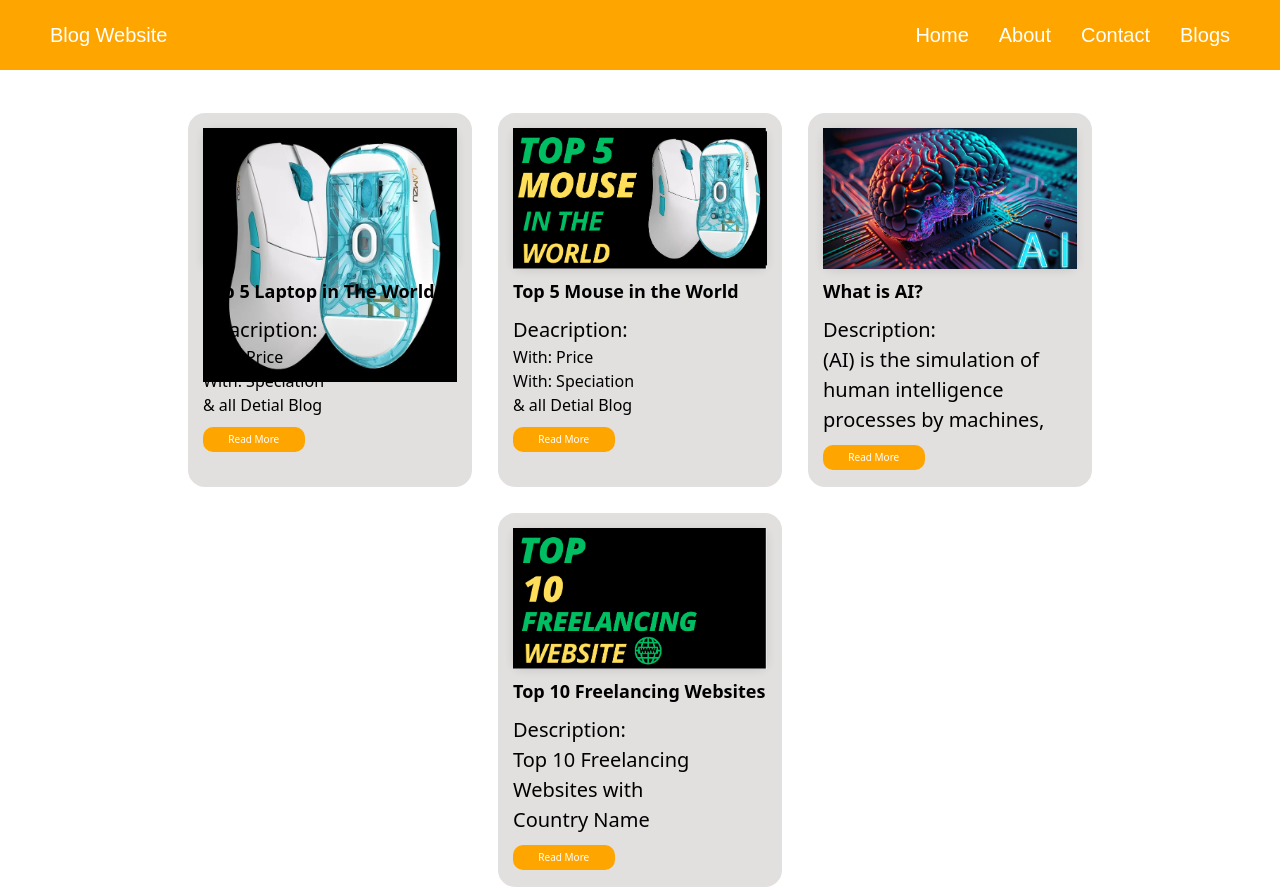
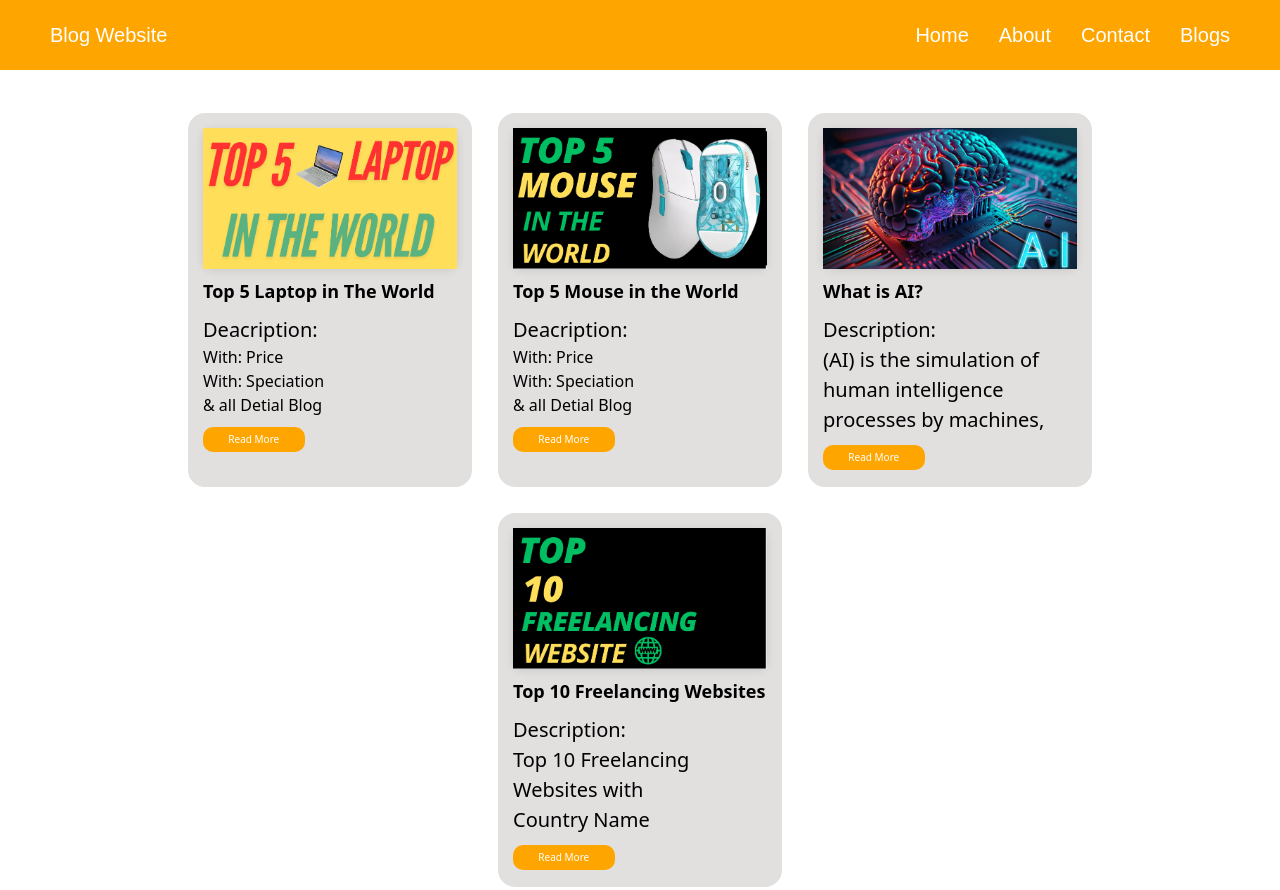
Before and after one commit to MHASSANRAZA01/Assignment-4, a Next.js app: page / in a window 1280 px wide. Built offline with nearby package versions, Linux system fonts and the light colour scheme.

Commit message:
Updated Next.js project with new changes

```diff
--- a/src/app/page.tsx
+++ b/src/app/page.tsx
@@ -8,7 +8,7 @@ export default function Blogs() {
         <div className="imageContainer">
           <img
 
-            src="/images/mouse6.webp"
+            src="/images/photo.png"
             alt="image"
             width={500}
             height={500}
```
